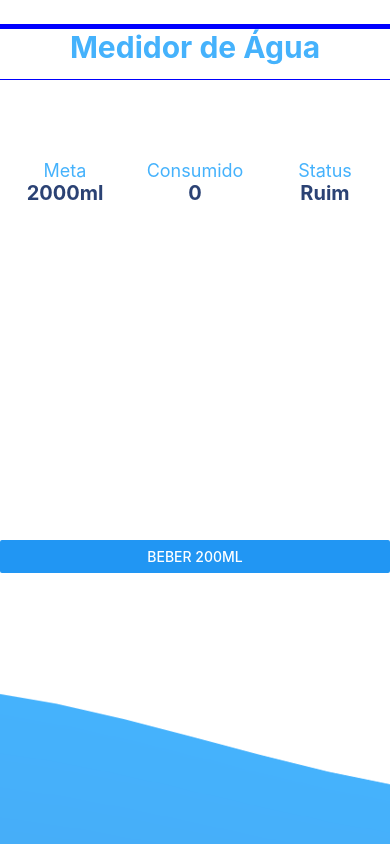
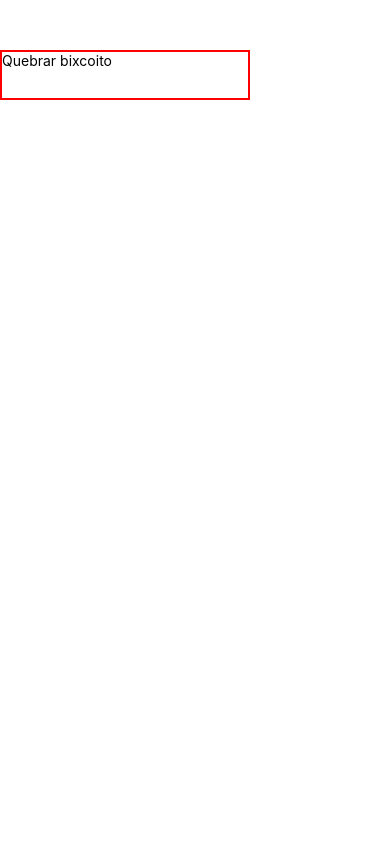
Before and after one commit to AlexSouzaSilvax/CursoReactNative, a React Native app: screen / in a window 390 px wide. Shown: the top 844 px of the page. Built offline with nearby package versions, Linux system fonts and the light colour scheme.

Commit message:
AppBiscoitoSorte

```diff
--- a/App.js
+++ b/App.js
@@ -1,139 +1,48 @@
 import React, { Component } from 'react';
-import { View, StyleSheet, ImageBackground, Text, Button } from 'react-native';
+import { View, Text, StyleSheet, Button, Alert, TouchableOpacity } from 'react-native';
+
+class Botao extends Component {
+
+    constructor(props) {
+        super(props);
+        this.state = {};
+        this.styles = StyleSheet.create({
+            botao: {
+                width:250,
+                height:50,
+                borderWidth:2,
+                borderColor:'#FF0000',
+                backgroundColor:'transparent'
+            }
+        });
+    }
+
+    render() {
+        return (
+            <TouchableOpacity style={this.styles.botao} onPress={() => {
+                Alert.alert("GUANABARA É O REI");
+            }}>
+                <View>
+                    <Text>Quebrar bixcoito</Text>
+                </View>
+            </TouchableOpacity>
+        );
+    }
+}
 
 export default class PrimeiroProjeto extends Component {
 
-    constructor(props) {
-        super(props);
-        this.state = { consumido: 0, status: 'Ruim', pct: '0' };
-
-        this.addCopo = this.addCopo.bind(this);
-        this.atualizar = this.atualizar.bind(this);
-    }
-
-    addCopo() {
-        let s = this.state;
-        s.consumido += 200;
-        this.setState(s);
-
-        this.atualizar();
-    }
-
-    atualizar() {
-        let s = this.state;
-        s.pct = ((s.consumido / 200) * 100);
-
-        if (s.pct >= 100 && s.pct < 700) {
-            s.status = 'Bom';
-        } else if (s.pct >= 700 && s.pct < 1000) {
-            s.status = 'Muito bom';
-        } else if (s.pct > 1000) {
-            s.status = 'Excelente';
-        } else if (s.pct > 10000) {
-            s.status = 'Zerou a vida kk';
-        }
-
-        this.setState(s);
-    }
-
-
     render() {
         return (
-
-            <View style={{ paddingTop: 24, flex: 1 }}>
-
-                <View style={{ height: 5, backgroundColor: 'blue' }}></View>
-
-                <View style={{ height: 50 }}>
-                    <Text style={{ color: '#45B2FC', fontSize: 30, textAlign: 'center', fontWeight: 'bold' }}>Medidor de Água</Text>
-                </View>
-
-                <View style={{ paddingTop: -25, height: 1, backgroundColor: 'blue' }}></View>
-
-                <View style={{ flex: 1 }}>
-
-                    <View style={styles.body}>
-                        <ImageBackground style={styles.bgImage} source={require('./img/waterbg.png')}>
-
-                            <View>
-
-                                <View style={styles.infoArea}>
-
-                                    <View style={styles.area}>
-                                        <Text style={styles.areaTitulo}>Meta</Text>
-                                        <Text style={styles.areaDado}>2000ml</Text>
-                                    </View>
-
-                                    <View style={styles.area}>
-                                        <Text style={styles.areaTitulo}>Consumido</Text>
-                                        <Text style={styles.areaDado}>{this.state.consumido}</Text>
-                                    </View>
-
-                                    <View style={styles.area}>
-                                        <Text style={styles.areaTitulo}>Status</Text>
-                                        <Text style={styles.areaDado}>{this.state.status}</Text>
-                                    </View>
-
-                                </View>
-
-                                <View style={styles.pctArea}>
-                                    <Text style={styles.pctText}>{this.state.pct}%</Text>
-                                </View>
-
-                                <View style={styles.btnArea}>
-                                    <Button title="Beber 200ml" onPress={this.addCopo} />
-                                </View>
-
-                            </View>
-
-                        </ImageBackground>
-                    </View>
-
-                </View>
-
+            <View style={styles.body}>
+                <Botao />
             </View>
         );
-
     }
 }
 
 const styles = StyleSheet.create({
     body: {
-        flex: 1,
-        paddingTop: 10
-    },
-    bgImage: {
-        flex: 1,
-        width: null
-    },
-    infoArea: {
-        flex: 1,
-        flexDirection: 'row'
-    },
-    area: {
-        flex: 1,
-        alignItems: 'center',
-        marginTop: 70
-    },
-    areaTitulo: {
-        color: '#45B2FC',
-        fontSize: 18
-    },
-    areaDado: {
-        color: '#2b4274',
-        fontSize: 20,
-        fontWeight: 'bold'
-    },
-    pctArea: {
-        marginTop: 220,
-        alignItems: 'center'
-    },
-    pctText: {
-        fontSize: 70,
-        color: '#FFFFFF'
-    },
-    btnArea: {
-        marginTop: 30,
-        textAlign: 'center'
+        paddingTop: 50
     }
 });
```
Also changed, not shown: App_ContadorDeAgua_Alex_2.js (added, +98 -0 lines).
